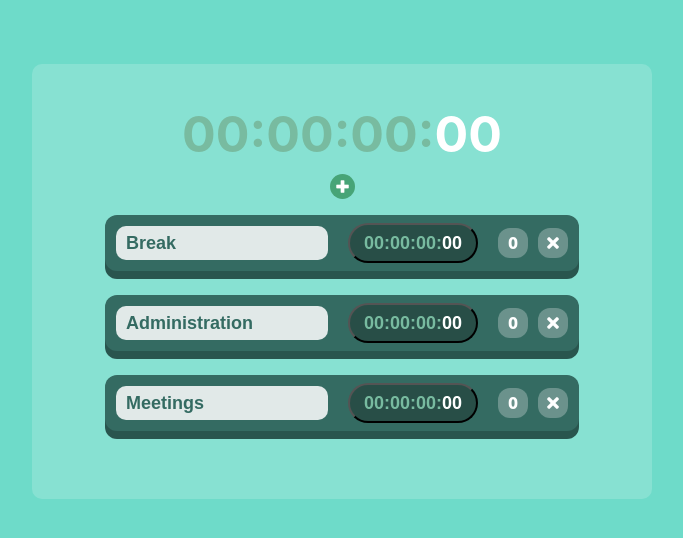
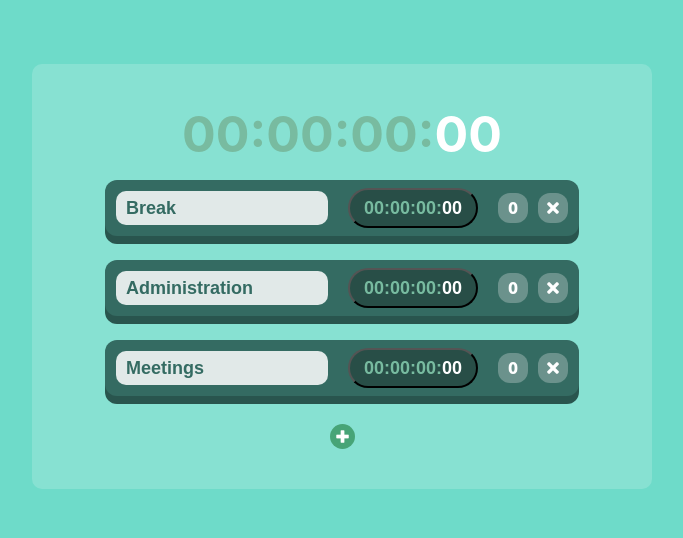
Before and after one commit to Zimmja/React-Stopwatch, a React (Create React App) app: page / in a window 1280 px wide. Shown: the top 538 px of the page, without its empty margins (298-981 px from the left). Built offline with nearby package versions, Linux system fonts and the light colour scheme.

Commit message:
renamed 'deleteTasks' to 'hideTasks'

```diff
--- a/src/App.js
+++ b/src/App.js
@@ -4,13 +4,14 @@ import Task from "./components/task.js";
 import Stopwatch from "./components/stopwatch.js";
 import {
   addTask,
-  deleteTask,
+  hideTask,
   unhideTask,
   resetTask,
   tasksTotal,
 } from "./helpers/appTasks.js";
 import iconUndo from "./media/iconUndo.png";
 import iconAdd from "./media/iconAdd.png";
+import iconBin from "./media/iconBin.png";
 
 class App extends React.Component {
   constructor(props) {
@@ -54,8 +55,8 @@ class App extends React.Component {
 
   resetTask = (i) => resetTask(i, this.arrTasks(), this.reState);
 
-  deleteTask = (i) =>
-    deleteTask(i, this.arrTasks(), this.arrHidden(), this.reState);
+  hideTask = (i) =>
+    hideTask(i, this.arrTasks(), this.arrHidden(), this.reState);
 
   // ---------------------------
   // TIMER MANAGEMENT
@@ -108,7 +109,7 @@ class App extends React.Component {
           index={ind}
           active={ind === this.currentTask}
           onSelectClick={(i) => this.selectTask(i)}
-          onDeleteClick={(i) => this.deleteTask(i)}
+          onHideClick={(i) => this.hideTask(i)}
           onResetClick={(i) => this.resetTask(i)}
         />
       );
@@ -117,12 +118,22 @@ class App extends React.Component {
   renderTaskButtons = () => {
     return (
       <div>
+        {this.renderClearButton()}
         <button id="addTaskButton" onClick={() => this.addTask()}>
           <img className="appIcon" src={iconAdd} alt="Add task" />
         </button>
         {this.renderUndoButton()}
       </div>
     );
+  };
+
+  renderClearButton = () => {
+    if (this.state.hidden.length > 0)
+      return (
+        <button id="unhideButton" onClick={() => this.unhideTask()}>
+          <img className="appIcon" src={iconBin} alt="Forget deleted tasks" />
+        </button>
+      );
   };
 
   renderUndoButton = () => {
@@ -140,8 +151,8 @@ class App extends React.Component {
         <div class="totalTimer">
           <Stopwatch timer={tasksTotal(this.arrTasks())} />
         </div>
-        <div className="topButtons">{this.renderTaskButtons()}</div>
         <div className="tasksList">{this.renderAllTasks()}</div>
+        <div className="taskButtons">{this.renderTaskButtons()}</div>
       </div>
     );
   }
--- a/src/components/task.js
+++ b/src/components/task.js
@@ -14,7 +14,7 @@ export default class Task extends React.Component {
 
   handleSWClick = () => this.props.onSelectClick(this.props.index);
 
-  handleDClick = () => this.props.onDeleteClick(this.props.index);
+  handleDClick = () => this.props.onHideClick(this.props.index);
 
   handleRClick = () => this.props.onResetClick(this.props.index);
 
--- a/src/helpers/appTasks.js
+++ b/src/helpers/appTasks.js
@@ -7,7 +7,7 @@ const addTask = (tasksArr, updateFunction) => {
   updateFunction({ tasks: tasksArr });
 };
 
-const deleteTask = (i, tasksArr, hiddenArr, updateFunction) => {
+const hideTask = (i, tasksArr, hiddenArr, updateFunction) => {
   tasksArr[i].visible = false;
   hiddenArr.push(tasksArr[i]);
   updateFunction({ tasks: tasksArr, hidden: hiddenArr });
@@ -29,4 +29,4 @@ const tasksTotal = (tasksArr) => {
   return taskVals.reduce((pre, pos) => pre + pos);
 };
 
-module.exports = { addTask, deleteTask, unhideTask, resetTask, tasksTotal };
+module.exports = { addTask, hideTask, unhideTask, resetTask, tasksTotal };
```
Also changed, not shown: src/media/iconBin.png (added).
